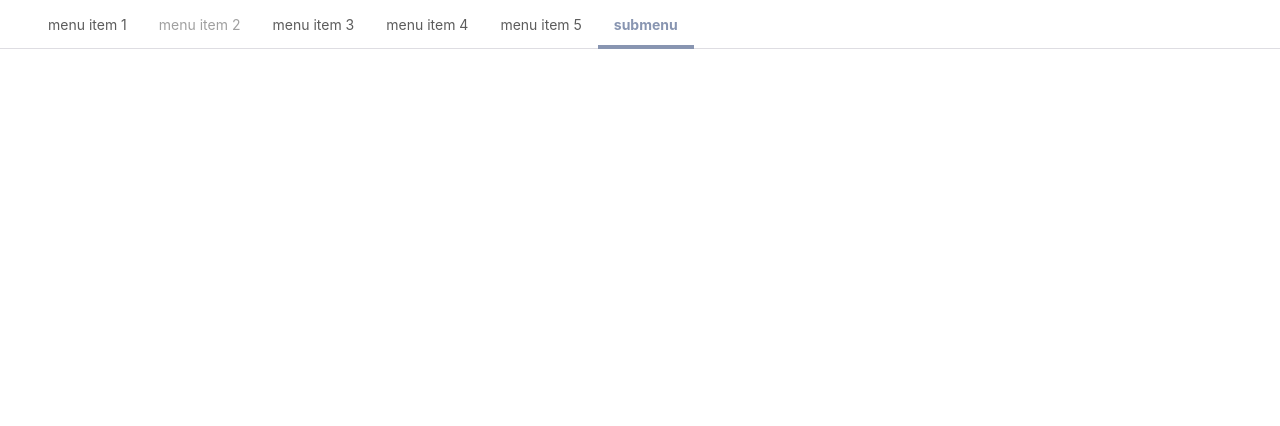
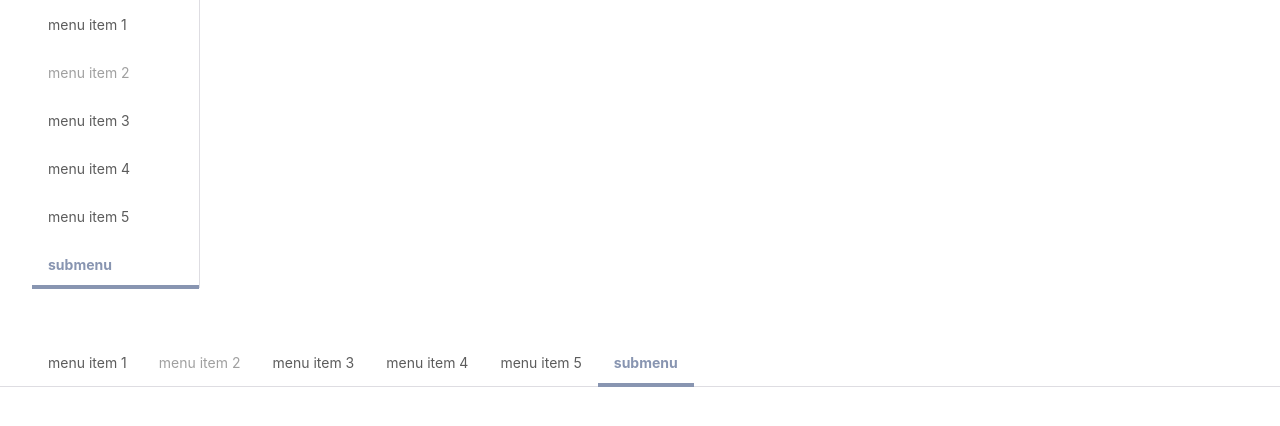
Before and after one commit to Lil-C0der/woo-ui-react, a React (Create React App) app: page / in a window 1280 px wide. Shown: the top 426 px of the page. Built offline with nearby package versions, Linux system fonts and the light colour scheme.

Commit message:
feat: 调整 Submenu 组件 popper 显示隐藏的交互逻辑

```diff
--- a/src/App.tsx
+++ b/src/App.tsx
@@ -9,7 +9,7 @@ function App() {
     <div className="App">
       <Menu
         // selectedIndex="item_3"
-        selectedIndex="item_5_2_1"
+        selectedIndex="item_5_1"
         onSelect={(index, e) => {
           console.log('选中了', index);
         }}
@@ -22,7 +22,8 @@ function App() {
         onClose={(index) => {
           console.log(`关闭了 ${index}`);
         }}
-        // trigger="hover"
+        vertical
+        style={{ width: 200 }}
       >
         <MenuItem>menu item 1</MenuItem>
         <MenuItem disabled index="item_2">
@@ -42,42 +43,40 @@ function App() {
         </Submenu>
       </Menu>
 
-      {/* <Menu
-        selectedIndex="item_3"
-        onSelect={(index) => {
+      <Menu
+        // selectedIndex="item_3"
+        selectedIndex="item_5_1"
+        onSelect={(index, e) => {
           console.log('选中了', index);
         }}
-        onClick={(index) => {
-          console.log('点击了', index);
+        onClick={(index, path) => {
+          console.log('点击了', index, path);
         }}
-        vertical
-        style={{ width: 256, marginTop: 30 }}
+        onOpen={(index) => {
+          console.log(`打开了 ${index}`);
+        }}
+        onClose={(index) => {
+          console.log(`关闭了 ${index}`);
+        }}
+        style={{ marginTop: 50 }}
       >
-        <MenuItem index="item_1">menu item 1</MenuItem>
+        <MenuItem>menu item 1</MenuItem>
         <MenuItem disabled index="item_2">
           menu item 2
         </MenuItem>
-        <MenuItem index="item_3">menu item 3</MenuItem>
-        <MenuItem index="item_4">menu item 4</MenuItem>
-        <MenuItem index="item_5">menu item 5</MenuItem>
-      </Menu> */}
-
-      {/* <Menu
-        selectedIndex="item_3"
-        onSelect={(index, e) => {
-          console.log('选中了', index);
-          console.log(e.target);
-        }}
-        onClick={(index) => {
-          console.log('点击了', index);
-        }}
-      >
-        <MenuItem>menu item 1</MenuItem>
-        <MenuItem disabled>menu item 2</MenuItem>
         <MenuItem>menu item 3</MenuItem>
         <MenuItem>menu item 4</MenuItem>
         <MenuItem>menu item 5</MenuItem>
-      </Menu> */}
+
+        <Submenu title="submenu">
+          <MenuItem>menu item 6</MenuItem>
+          <MenuItem>menu item 7</MenuItem>
+          <Submenu title="submenu">
+            <MenuItem>menu item 8</MenuItem>
+            <MenuItem>menu item 9</MenuItem>
+          </Submenu>
+        </Submenu>
+      </Menu>
     </div>
   );
 }
--- a/src/components/Menu/menu.tsx
+++ b/src/components/Menu/menu.tsx
@@ -93,7 +93,6 @@ const Menu: FC<IMenuProps> = (props) => {
     if (index !== currSelectedIdx) {
       onSelect && onSelect(index, e);
       setIndexPath(path);
-      console.log('change');
     }
     setSelectIdx(index);
   };
--- a/src/components/Menu/submenu.tsx
+++ b/src/components/Menu/submenu.tsx
@@ -39,6 +39,9 @@ const Submenu: FC<ISubmenuProps> = (props) => {
   // ref
   const isOpenRef = useRef<boolean>(false);
 
+  const submenuDOMRef = useRef<HTMLLIElement>(null);
+  const titleDOMRef = useRef<HTMLDivElement>(null);
+
   const { onClose, onOpen } = menuContext;
   const openPopper = () => {
     setIsOpen(true);
@@ -57,32 +60,27 @@ const Submenu: FC<ISubmenuProps> = (props) => {
     const onDocClick = (e: MouseEvent) => {
       const target = e.target as HTMLElement;
       // 点击页面其他地方时关闭 popper
-      if (
-        !target.className.includes('woo-submenu-title') &&
-        isOpenRef.current
-      ) {
+      if (!submenuDOMRef.current?.contains(target) && isOpenRef.current) {
         closePopper();
       }
     };
 
-    // 确保 document 只有一个监听器
-    window.document.onclick = onDocClick;
-
+    document.addEventListener('click', onDocClick);
     return () => {
-      window.document.onclick = () => false;
+      document.removeEventListener('click', onDocClick);
     };
   }, [closePopper]);
 
-  // 子组件的 index
-  let childrenIdxArr: Array<string> = [];
-  // 判断 Submenu 子组件中是否存在 active-item
-
   const onSubmenuClick = (e: React.MouseEvent) => {
     const target = e.target as HTMLElement;
-    if (!target.className.includes('woo-menu-item')) {
+
+    if (titleDOMRef.current?.contains(target)) {
       !isOpen && openPopper();
-    } else {
       isOpen && closePopper();
+    }
+    // 水平状态下，点击 item 关闭 popper
+    if (!menuContext.vertical && target.className.includes('woo-menu-item')) {
+      closePopper();
     }
   };
 
@@ -129,8 +127,7 @@ const Submenu: FC<ISubmenuProps> = (props) => {
             index: `${props.index}_${i - otherElCount}`
           });
         }
-        // 子组件如果没有 index 会添加默认 index，所以使用了类型断言
-        childrenIdxArr.push(childEl.props.index as string);
+
         return childEl;
       } else {
         otherElCount++;
@@ -158,8 +155,16 @@ const Submenu: FC<ISubmenuProps> = (props) => {
   };
 
   return (
-    <li className={classes} style={style} {...clickEvent} {...hoverEvent}>
-      <div className="woo-submenu-title">{title}</div>
+    <li
+      className={classes}
+      style={style}
+      ref={submenuDOMRef}
+      {...clickEvent}
+      {...hoverEvent}
+    >
+      <div className="woo-submenu-title" ref={titleDOMRef}>
+        {title}
+      </div>
       {/* 这个 context 传递 parentIndex */}
       <SubmenuContext.Provider value={passedContext}>
         <ul style={isOpen ? {} : { display: 'none' }} className={popperClasses}>
```
